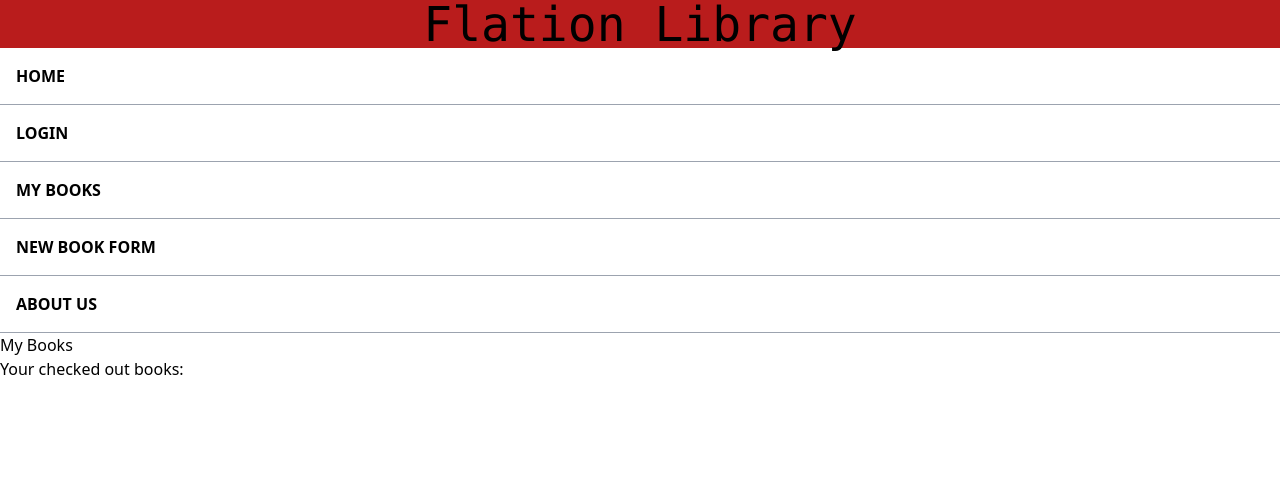
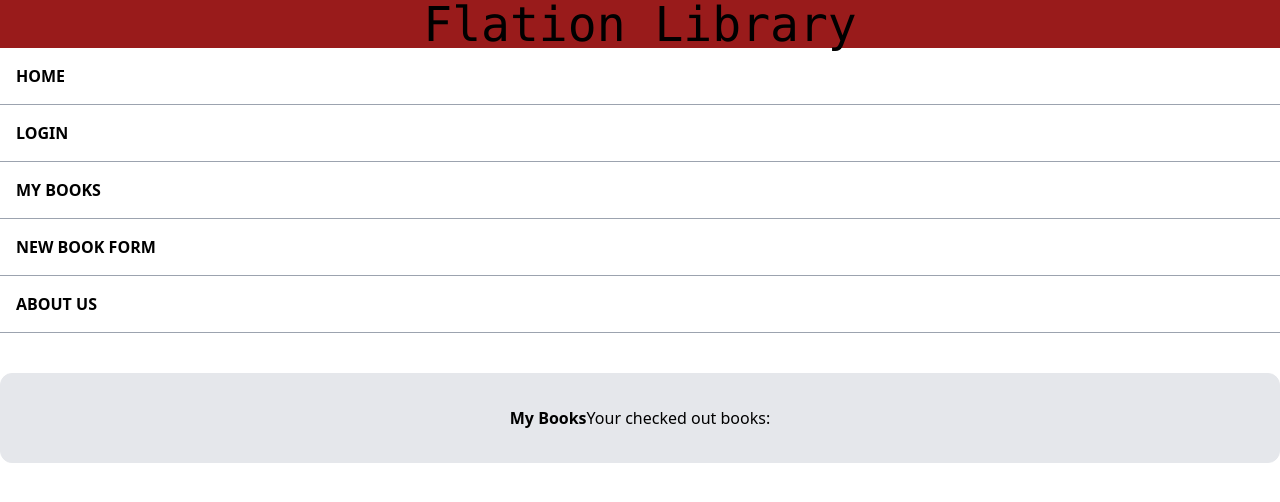
Before and after one commit to sh398697/phase2-group-project, a React (Create React App) app in the folder phase2-group-project/: page /mybooks in a window 1280 px wide. Shown: the top 502 px of the page. Built offline with nearby package versions, Linux system fonts and the light colour scheme.

Commit message:
style and hover effect

```diff
--- a/phase2-group-project/db.json
+++ b/phase2-group-project/db.json
@@ -17,7 +17,7 @@
       "year": "2008",
       "image": "https://m.media-amazon.com/images/I/51iUsYh6HaL._SL350_.jpg",
       "review": "Even better than the first book!",
-      "owner": "Scott",
+      "owner": "",
       "id": 2
     },
     {
@@ -27,7 +27,7 @@
       "year": "2005",
       "image": "https://images-na.ssl-images-amazon.com/images/S/compressed.photo.goodreads.com/books/1324373974i/338691.jpg",
       "review": "Awesome book with great plotting",
-      "owner": "Scott",
+      "owner": "",
       "id": 3
     },
     {
@@ -48,7 +48,7 @@
       "year": "2019",
       "image": "https://m.media-amazon.com/images/I/41j1-YNROeL._SY344_BO1,204,203,200_.jpg",
       "review": "A gripping psychological thriller!",
-      "owner": "Scott"
+      "owner": ""
     },
     {
       "id": 6,
@@ -68,7 +68,7 @@
       "year": "2003",
       "image": "https://m.media-amazon.com/images/I/513jDWxi4nL._SY344_BO1,204,203,200_.jpg",
       "review": "A fast-paced and engaging thriller that will keep you guessing until the very end.",
-      "owner": "Daniele"
+      "owner": ""
     },
     {
       "id": 8,
@@ -148,7 +148,7 @@
       "year": "1864",
       "image": "https://m.media-amazon.com/images/I/61LTnK+Ch3L._AC_UY436_FMwebp_QL65_.jpg",
       "review": "A classic adventure story that takes readers on an incredible journey to the center of the earth.",
-      "owner": "Daniele"
+      "owner": ""
     },
     {
       "id": 16,
--- a/phase2-group-project/package.json
+++ b/phase2-group-project/package.json
@@ -3,6 +3,7 @@
   "version": "0.1.0",
   "private": true,
   "dependencies": {
+    "@heroicons/react": "^2.0.16",
     "@testing-library/jest-dom": "^5.16.5",
     "@testing-library/react": "^13.4.0",
     "@testing-library/user-event": "^13.5.0",
@@ -18,7 +19,7 @@
     "test": "react-scripts test",
     "eject": "react-scripts eject",
     "server": "json-server --watch ./db.json -p 6001"
-},
+  },
   "eslintConfig": {
     "extends": [
       "react-app",
--- a/phase2-group-project/src/components/BookCard.js
+++ b/phase2-group-project/src/components/BookCard.js
@@ -30,7 +30,7 @@ function BookCard({book, removeBookFromState, currentUser, checkOutBook, isMyBoo
 
   return (
       <div className="bg-white p-4 rounded-lg rounded-tl-[70px]
-       w-full max-w-[240px] mx-auto cursor-pointer hover:shadow-8x1 transition">
+       w-full max-w-[240px] mx-auto cursor-pointer hover:scale-105 duration-200">
         { detailToggle ? (null) : <img className='mb-8 rounded-lg rounded-tl-[40px]'  src={book.image} alt={book.title} onClick={bookDetailToggle}/>}
          <div className="mbflex gap-x-1 text-xsm">
             { detailToggle ? (<div className=" p-4 rounded-lg rounded-tl-[70px]
@@ -40,9 +40,7 @@ function BookCard({book, removeBookFromState, currentUser, checkOutBook, isMyBoo
 
           {(isMyBooks) ? (
             <div key={book.id}>
-                <button onClick={() => handleReturnBookClick(book)}>Return Book</button>
-            </div>
-            ) : (<div>
+                <button onClick={() => handleReturnBookClick(book)}>Return Book</button></div>) : (<div>
                 { {currentUser} === "admin" ? (<button type="button" onClick={()=>handleDelete(book.id)}>Remove Book</button>) : (null)}
                 { book.owner ? (<div>Checked out to: {book.owner}</div>) : (null)}
                 { (isLoggedIn && !book.owner) ? (<button onClick={handleCheckOutClick}>Check Me Out</button>) : (null)}
--- a/phase2-group-project/src/components/Header.js
+++ b/phase2-group-project/src/components/Header.js
@@ -1,13 +1,14 @@
 import React from "react";
 import { NavLink } from "react-router-dom";
+
 
 function Header({currentUser}) {
 
   return (
   <div className="">
     <div>
-      <span><h1 className="w-full text-5xl font-mono font-medium bg-red-700 text-center">Flation Library</h1></span>
-      {((currentUser === "") ? (<span className="float-right"></span>) : (<span className="float-right">Welcome, {currentUser}</span>))}
+      <span><h1 className="w-full text-5xl font-mono font-medium bg-red-800 text-center">Flation Library</h1></span>
+      {((currentUser === "") ? (<span className="float-right"></span>) : (<span className="float-right font-bold mx-7">Welcome, {currentUser}</span>))}
     </div>
      <ul className="uppercase font-semibold">
       <li className='p-4 border-b border-gray-400'> <NavLink to="/" exact>Home</NavLink></li>
--- a/phase2-group-project/src/components/MyBooks.js
+++ b/phase2-group-project/src/components/MyBooks.js
@@ -29,8 +29,8 @@ function MyBooks({books, currentUser, returnBook, removeBookFromState, checkOutB
     }
 
     return (
-    <div>
-        <h1>My Books</h1>
+    <div className="flex justify-center container mx-auto bg-gray-200 rounded-xl border p-8 m-10">
+        <h1 className="font-bold">My Books</h1>
         { (myBooks) ? (
             <div>
                 <div>Your checked out books:</div>
```
Also changed, not shown: 1 other file (tests, documents, lock files or other folders).
